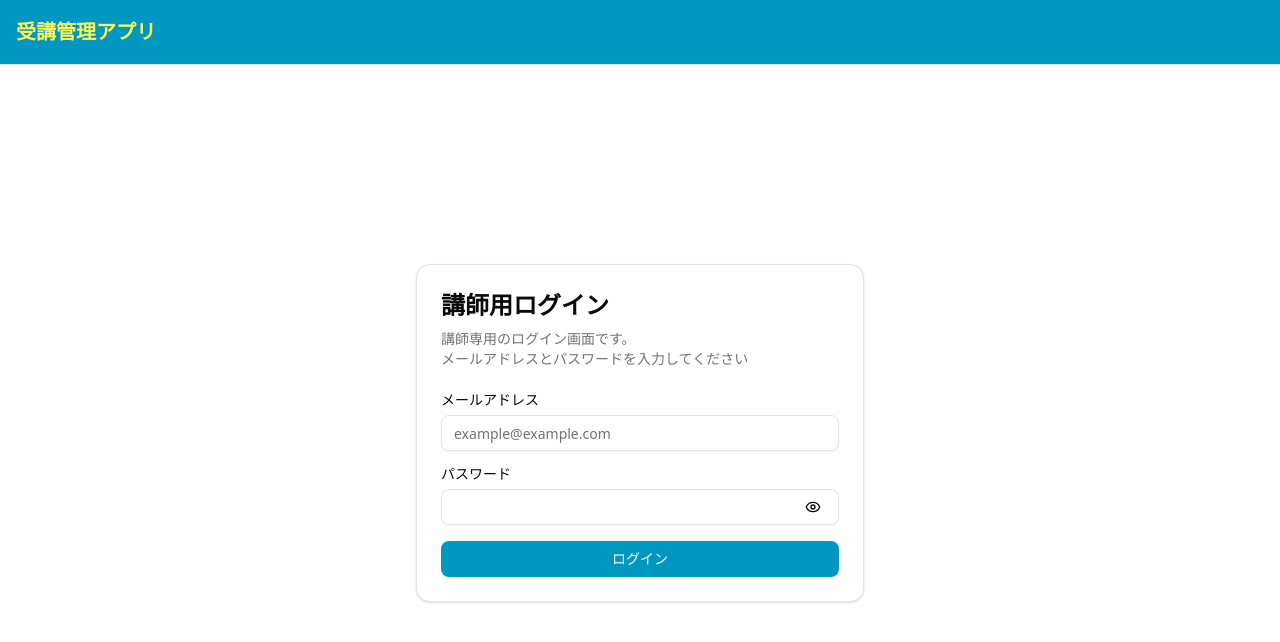
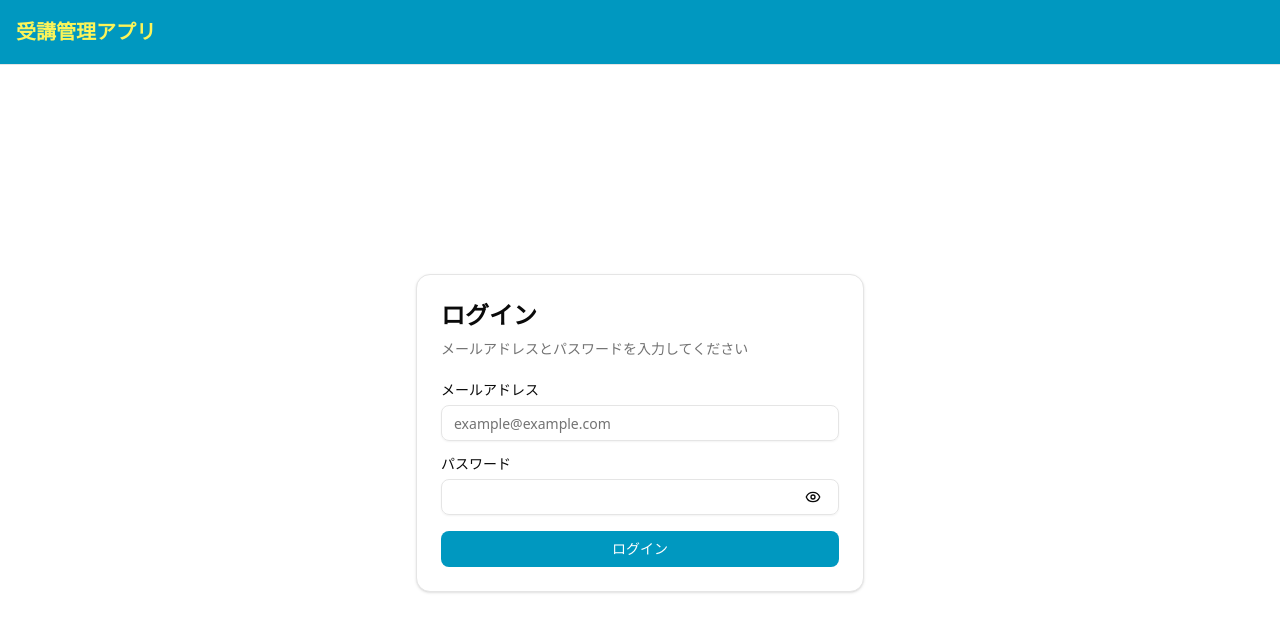
Before and after one commit to yukihiroLaravel/juko_next, a Next.js app: page /instructor/login in a window 1280 px wide. Shown: the top 642 px of the page. Built offline with nearby package versions, Linux system fonts and the light colour scheme.

Commit message:
refactor: reuse LoginFormUI for instructor login

```diff
--- a/src/features/auth/components/InstructorLoginForm/InstructorLoginForm.tsx
+++ b/src/features/auth/components/InstructorLoginForm/InstructorLoginForm.tsx
@@ -4,7 +4,7 @@ import { useForm } from 'react-hook-form';
 import { useState } from 'react';
 import { zodResolver } from '@hookform/resolvers/zod';
 import { z } from 'zod';
-import { InstructorLoginFormUI } from './InstructorLoginForm.ui';
+import { LoginFormUI } from '@/features/auth/components/LoginForm/LoginForm.ui';
 import { Axios } from '@/lib/api';
 import axios from 'axios';
 
@@ -48,7 +48,7 @@ export function InstructorLoginForm() {
   });
 
   return (
-    <InstructorLoginFormUI
+    <LoginFormUI
       form={form}
       onSubmit={handleSubmit}
       showPassword={showPassword}
--- a/src/features/auth/components/InstructorLoginForm/InstructorLoginForm.ui.tsx
+++ /dev/null
@@ -1,106 +0,0 @@
-'use client';
-
-import { UseFormReturn, useFormState } from 'react-hook-form';
-import { Button } from '@/components/atoms/Button';
-import { Input } from '@/components/atoms/Input';
-import { Label } from '@/components/atoms/Label';
-import {
-  Card,
-  CardHeader,
-  CardTitle,
-  CardDescription,
-  CardContent,
-  CardFooter,
-} from '@/components/atoms/Card';
-import { InstructorLoginFormValues } from './InstructorLoginForm';
-import { Eye, EyeOff } from 'lucide-react';
-
-type InstructorLoginFormUIProps = {
-  form: UseFormReturn<InstructorLoginFormValues>;
-  onSubmit: (e: React.FormEvent) => void;
-  showPassword: boolean;
-  onTogglePassword: () => void;
-};
-
-export function InstructorLoginFormUI({
-  form,
-  onSubmit,
-  showPassword,
-  onTogglePassword,
-}: InstructorLoginFormUIProps) {
-  const { register } = form;
-  const { errors } = useFormState({ control: form.control });
-
-  return (
-    <Card className="w-full max-w-md">
-      <CardHeader>
-        <CardTitle className="text-2xl">講師用ログイン</CardTitle>
-        <CardDescription>
-          講師専用のログイン画面です。<br />
-          メールアドレスとパスワードを入力してください
-        </CardDescription>
-      </CardHeader>
-      <form onSubmit={onSubmit}>
-        <CardContent className="space-y-4 pb-4">
-          <div className="space-y-2">
-            <Label htmlFor="email">メールアドレス</Label>
-            <Input
-              id="email"
-              type="email"
-              placeholder="example@example.com"
-              {...register('email')}
-              aria-invalid={!!errors.email}
-            />
-            {errors.email && (
-              <p className="text-sm text-destructive">{errors.email.message}</p>
-            )}
-          </div>
-          <div className="space-y-2">
-            <Label htmlFor="password">パスワード</Label>
-            <div className="relative">
-              <Input
-                id="password"
-                type={showPassword ? 'text' : 'password'}
-                {...register('password')}
-                aria-invalid={!!errors.password}
-                className="pr-10"
-              />
-              <Button
-                type="button"
-                variant="ghost"
-                size="icon"
-                onClick={onTogglePassword}
-                aria-label={
-                  showPassword
-                    ? 'パスワードを非表示にする'
-                    : 'パスワードを表示する'
-                }
-                className="absolute right-2 top-1/2 -translate-y-1/2 p-0 bg-transparent hover:bg-transparent focus:ring-0"
-              >
-                {showPassword ? (
-                  <EyeOff className="h-4 w-4" />
-                ) : (
-                  <Eye className="h-4 w-4" />
-                )}
-              </Button>
-            </div>
-            {errors.password && (
-              <p className="text-sm text-destructive">
-                {errors.password.message}
-              </p>
-            )}
-          </div>
-        </CardContent>
-        <CardFooter>
-          <Button
-            type="submit"
-            className="w-full"
-            disabled={form.formState.isSubmitting}
-          >
-            {form.formState.isSubmitting ? 'ログイン中...' : 'ログイン'}
-          </Button>
-        </CardFooter>
-      </form>
-    </Card>
-  );
-}
```
